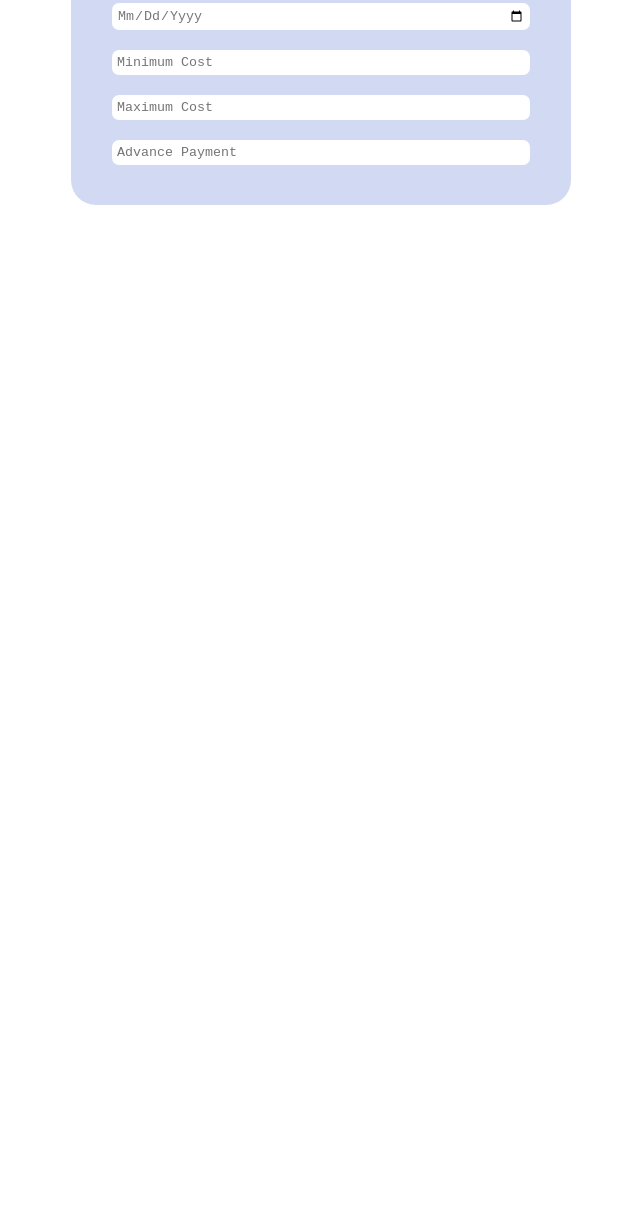
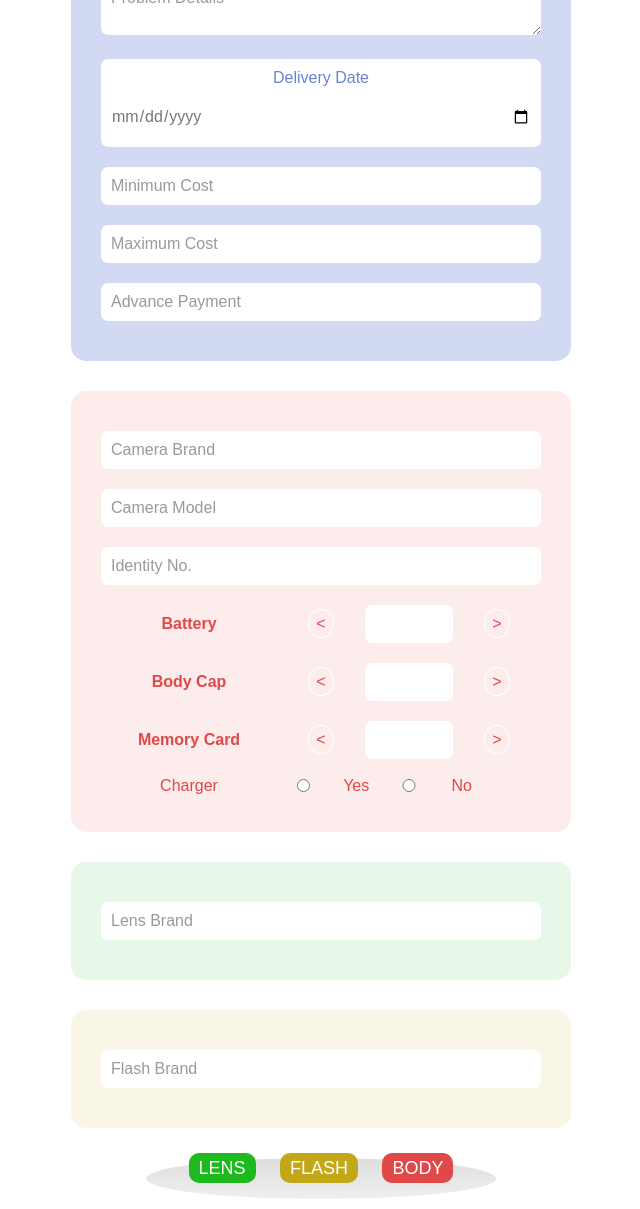
Before and after one commit to j-hossain/serviceOrderManager, a plain HTML site: page index.html in a window 1280 px wide. Shown: the part 317-1526 px from the top of the page, without its empty margins (319-959 px from the left). Before the commit the page ends 800 px from the top, so only its background shows below. Drawn offline with Linux system fonts and the light colour scheme.

Commit message:
form structures created for new order

```diff
--- a/dist/css/common.css
+++ b/dist/css/common.css
@@ -2,12 +2,21 @@
     --mainColor: rgb(106, 131, 211);
     --mainColorMid: rgba(106, 130, 211, 0.5);
     --mainColorLight: rgba(106, 130, 211, 0.3);
+    --bodyColor: rgb(223, 73, 73);
+    --bodyColorMid: rgba(223, 73, 73, 0.5);
+    --bodyColorLight: rgba(223, 73, 73, 0.1);
+    --lensColor:rgb(29, 185, 29);
+    --lensColorMid:rgba(29, 185, 29, 0.5);
+    --lensColorLight:rgba(29, 185, 29, 0.1);
+    --flashColor: rgb(194, 168, 24);
+    --flashColorMid: rgba(194, 169, 24, 0.5);
+    --flashColorLight: rgba(194, 169, 24, 0.1);
 }
 
 *{
     padding: 0;
     margin: 0;
-    font-family: monospace;
+    font-family: sans-serif;
     scroll-behavior: smooth;
     box-sizing: border-box;
 }
--- a/dist/css/newOrder.css
+++ b/dist/css/newOrder.css
@@ -1,24 +1,129 @@
-.serviceDetails{
+.inputDiv{
     margin: 30px auto;
     width: 80%;
     max-width: 500px;
     padding: 30px;
     text-align: center;
-    border-radius: 25px;
+    border-radius: 15px;
+}
+
+.inputDiv.serviceDetails{
     background: var(--mainColorLight);
+    color: var(--mainColor);
+}
+
+.inputDiv.eleBody{
+    background: var(--bodyColorLight);
+    color: var(--bodyColor);
+}
+
+.inputDiv.eleLens{
+    background: var(--lensColorLight);
+    color: var(--lensColor);
+}
+
+.inputDiv.eleFlash{
+    background: var(--flashColorLight);
+    color: var(--flashColor);
 }
 
 #newOrderForm input,
 #newOrderForm textarea{
-    padding: 5px 5px;
+    padding: 10px 10px;
     margin: 10px auto;
-    width: 95%;
+    font-size: 16px;
+    width: 100%;
+    color: #777;
     border: none;
     border-radius: 7px;
-    color:  #777;
+}
+
+#newOrderForm input:focus,
+#newOrderForm textarea:focus{
+    outline: none;
+}
+
+#newOrderForm input::placeholder,
+#newOrderForm textarea::placeholder{
+    color: #999;
     text-transform: capitalize;
 }
 
-#newOrderForm input:focus{
-    outline: none;
+.delDate{
+    width: 100%;
+    margin: 10px auto;
+    padding-top: 10px;
+    background: #fff;
+    border-radius: 7px;
 }
+
+.delDate input{
+    background: none;
+    margin: 0;
+}
+
+.addButtons{
+    width: 80%;
+    max-width: 350px;
+    margin: 10px auto;
+    text-align: center;
+    background: linear-gradient(to top,#efefef, #dedede);
+    border-radius: 50%;
+    padding-bottom: 20px;
+}
+
+.addButtons .addBtn{
+    color: #fff;
+    font-size: 18px;
+    margin: 0 10px;
+    padding: 5px 10px;
+    border-radius: 10px;
+    text-transform: uppercase;
+    cursor: pointer;
+    user-select: none;
+}
+
+.addButtons .addBtn#body{
+    background-color: var(--bodyColor);
+}
+
+.addButtons .addBtn#lens{
+    background-color: var(--lensColor);
+}
+
+.addButtons .addBtn#flash{
+    background-color: var(--flashColor);
+}
+
+/* styling the counter */
+.counter{
+    display: grid;
+    grid-template-columns: 40% 20% 20% 20%;
+    align-items: center;
+}
+
+.counter .counterTitle{
+    font-weight: bold;
+}
+
+.counter .cntBtn span{
+    margin: 0 5px ;
+    padding: 5px 7px;
+    border: 1px solid #fff;
+    border-radius: 50%;
+}
+
+.checkDiv{
+    display: grid;
+    grid-template-columns: 40% 12% 12% 12% 12%;
+    align-items: center;
+}
+
+.checkDiv .checkTitle{
+    /* flex-basis: 650px; */
+}
+
+.checkDiv input{
+    margin: 0;
+    padding: 0;
+}
--- a/dist/js/newOrder.js
+++ b/dist/js/newOrder.js
@@ -1,4 +1,15 @@
 function newOrder(){
     var body = cleanBody();
+    document.getElementsByTagName
+}
 
+function counterDecrease(ele){
+    var numberBox = ele.parentElement.getElementsByTagName('input')[0];
+    if(numberBox.value>0)
+        numberBox.value--;
 }
+
+function counterIncrease(ele){
+    var numberBox = ele.parentElement.getElementsByTagName('input')[0];
+    numberBox.value++;
+}
--- a/index.html
+++ b/index.html
@@ -13,19 +13,63 @@
         <span class="homeBtn" onclick="homePage()">Home</span>
     </div>
     <div id="contentBody">
-
-        <form action="#" id="newOrderForm">
-            <div class="serviceDetails">
+        <!-- keeping seperate forms to reduce complexity of input names -->
+        <div id="newOrderForm">
+            <form class="inputDiv serviceDetails">
                 <input type="text" name="cName" placeholder="Customer Name">
                 <input type="tel" name="cPhone" placeholder="Phone Number">
                 <input type="text" name="cAddress" placeholder="Address">
                 <textarea name="problemDet" id="problem"  placeholder="Problem Details"></textarea>
-                <input type="date">
+                <div class="delDate">
+                    <label for="dDate">Delivery Date</label>
+                    <input type="date" name="dDate" placeholder="Delivery Date">
+                </div>
                 <input type="number" name="mnCost" placeholder="minimum cost">
                 <input type="number" name="mxCost" placeholder="maximum cost">
                 <input type="number" name="advPaid" placeholder="Advance Payment">
+            </form>
+            <div class="elements">
+                <form class="inputDiv eleBody" id="body01">
+                    <input type="text" name="brand" placeholder="Camera Brand">
+                    <input type="text" name="model" placeholder="Camera Model">
+                    <input type="text" name="identityNo" placeholder="Identity No.">
+                    <div class="counter">
+                        <span class="counterTitle">Battery</span>
+                        <div onclick="counterDecrease(this)" class="cntBtn decrease"><span><</span></div>
+                        <input type="number" name="battery" class="counterBox">
+                        <div onclick="counterIncrease(this)" class="cntBtn increase"><span>></span></div>
+                    </div>
+                    <div class="counter">
+                        <span class="counterTitle">Body Cap</span>
+                        <div onclick="counterDecrease(this)" class="cntBtn decrease"><span><</span></div>
+                        <input type="number" name="cap" class="counterBox">
+                        <div onclick="counterIncrease(this)" class="cntBtn increase"><span>></span></div>
+                    </div>
+                    <div class="counter">
+                        <span class="counterTitle">Memory Card</span>
+                        <div onclick="counterDecrease(this)" class="cntBtn decrease"><span><</span></div>
+                        <input type="number" name="memoryCard" class="counterBox">
+                        <div onclick="counterIncrease(this)" class="cntBtn increase"><span>></span></div>
+                    </div>
+                    <div class="checkDiv">
+                        <span class="checkTitle">Charger</span>
+                        <input type="radio" name="charger" value="yes" > <span>Yes</span>
+                        <input type="radio" name="charger" value="no"><span>No</span>
+                    </div>
+                </form>
+                <form class="inputDiv eleLens" id="lens01">
+                    <input type="text" name="" id="" placeholder="Lens Brand">
+                </form>
+                <form class="inputDiv eleFlash" id="flash01">
+                    <input type="text" name="" id="" placeholder="Flash Brand">
+                </form>
             </div>
-        </form>
+            <div class="addButtons">
+                <span class="addBtn" id="lens">Lens</span>
+                <span class="addBtn" id="flash">Flash</span>
+                <span class="addBtn" id="body">Body</span>
+            </div>
+        </div>
 
     </div>
     <script src="dist/js/common.js"></script>
```
